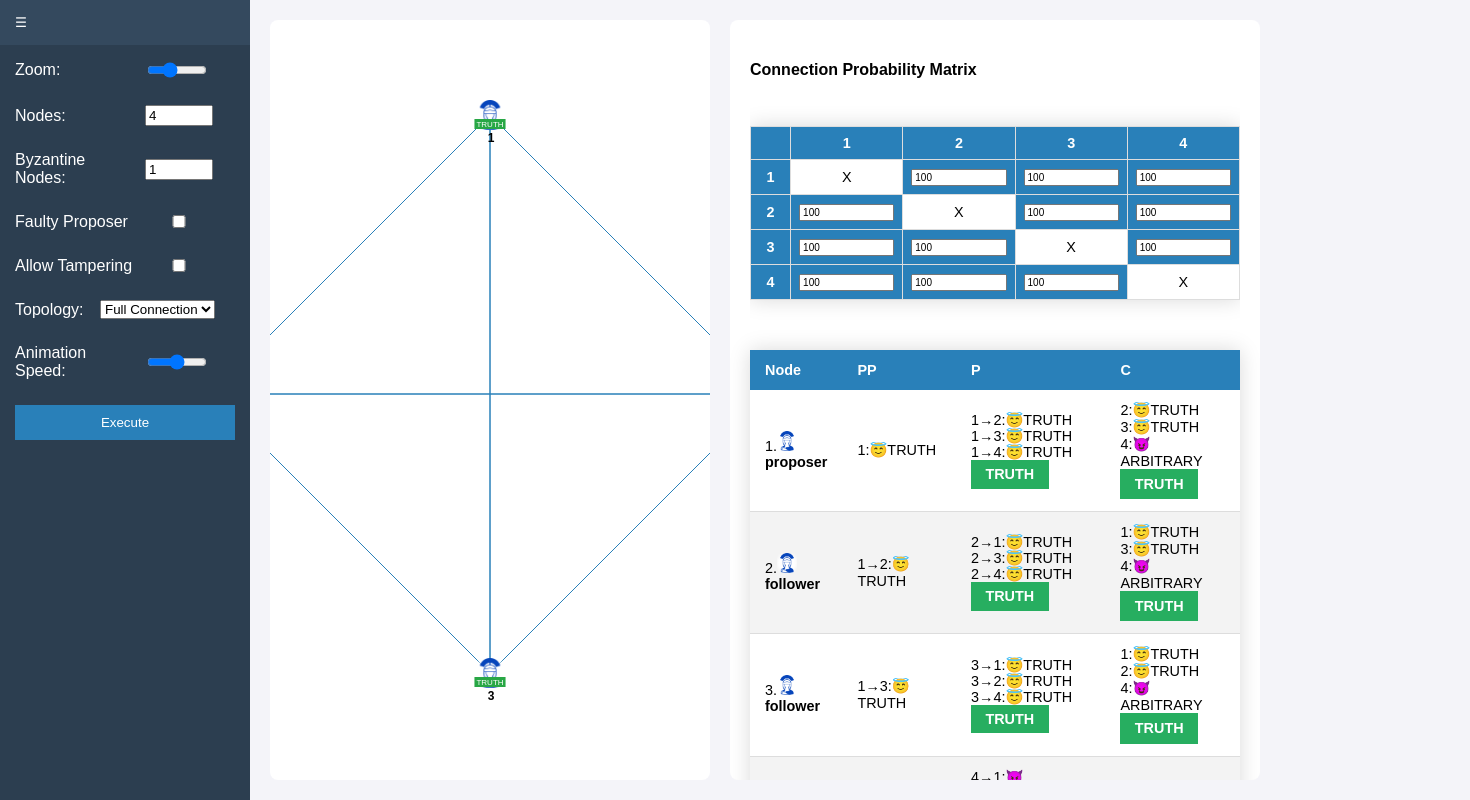
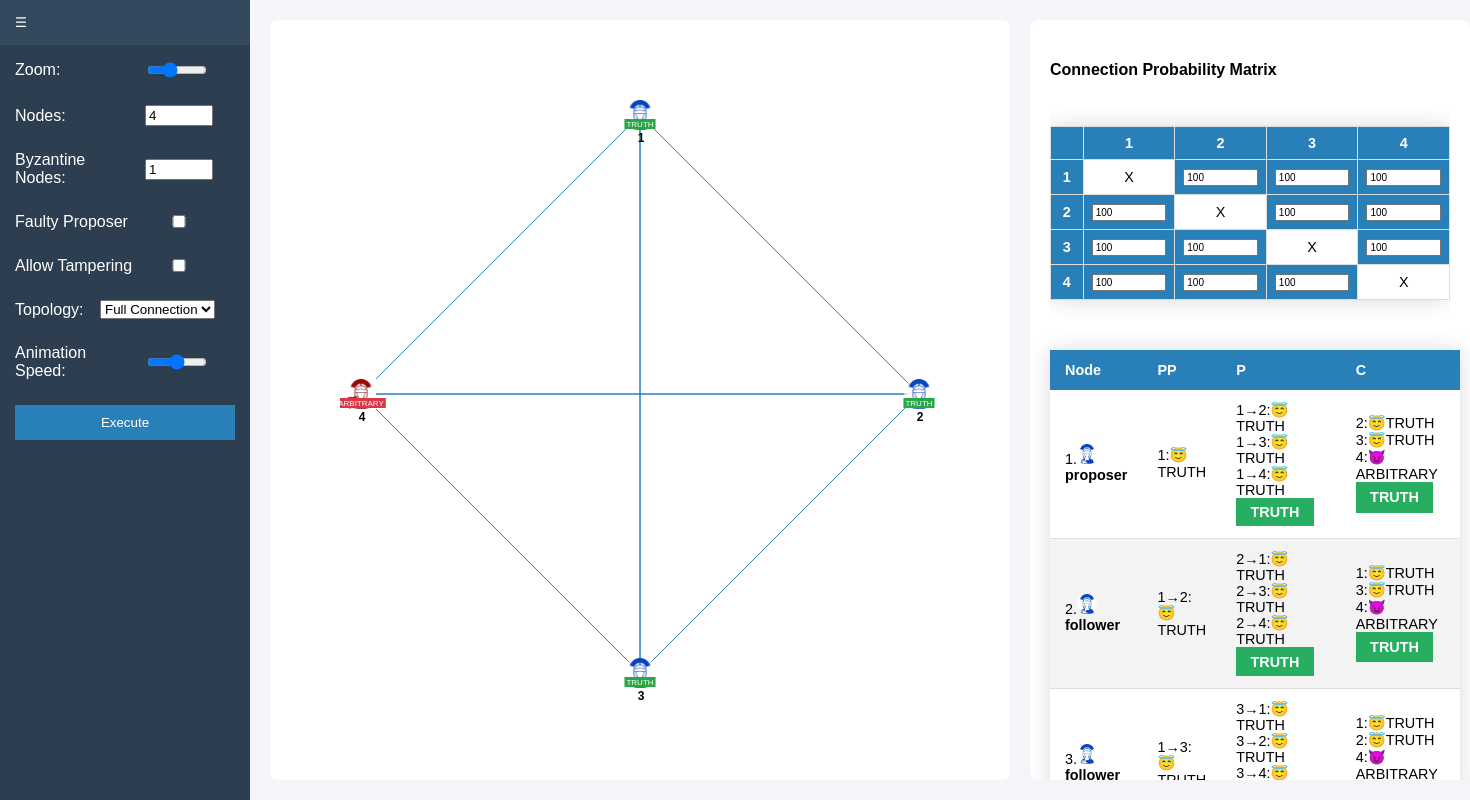
Before and after one commit to Mart1nD0ng/PBFTwithTopology, a plain HTML site: page index.html in a window 1280 px wide. Shown: the whole page, 1470 px wide, since content can reach past the window. Drawn offline with nearby package versions, Linux system fonts and the light colour scheme; a script that the page names is missing.

Commit message:
Update styles.css

```diff
--- a/styles.css
+++ b/styles.css
@@ -68,7 +68,7 @@ body {
     align-items: center;
     overflow: hidden;
     position: relative; /* 允许绝对定位 */
-    min-width: 400px;
+    min-width: 700px;
 }
 
 #results_container {
```
